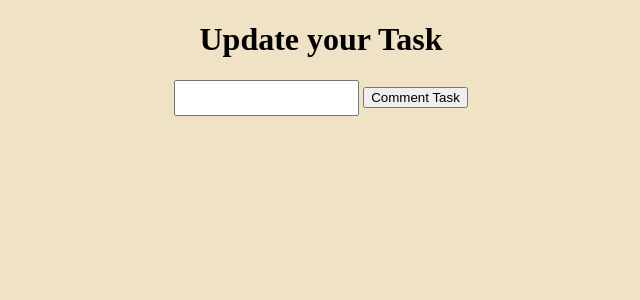
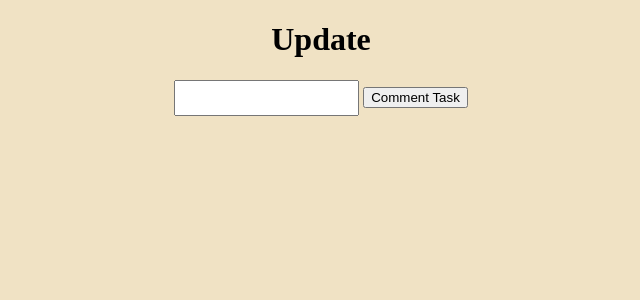
Before and after one commit to ValentinaYun/Clouds, a Flask app: page /comment/2 in a window 1280 px wide. Shown: the top 300 px of the page, without its empty margins (319-959 px from the left). Run offline with Flask 2, Linux system fonts and the light colour scheme; data comes from the database, SQL or seed files in the repository.

Commit message:
Update comment.html

```diff
--- a/templates/comment.html
+++ b/templates/comment.html
@@ -6,7 +6,7 @@
 
 {% block body %}
 <div class = "content">
-    <h1>Update your Task</h1>
+    <h1>Update</h1>
     <div class="form">
         <form action="/comment/{{task.id}}" method="POST">
             <input type="text" name="content" id="content" value = "{{task.comment}}">
```
